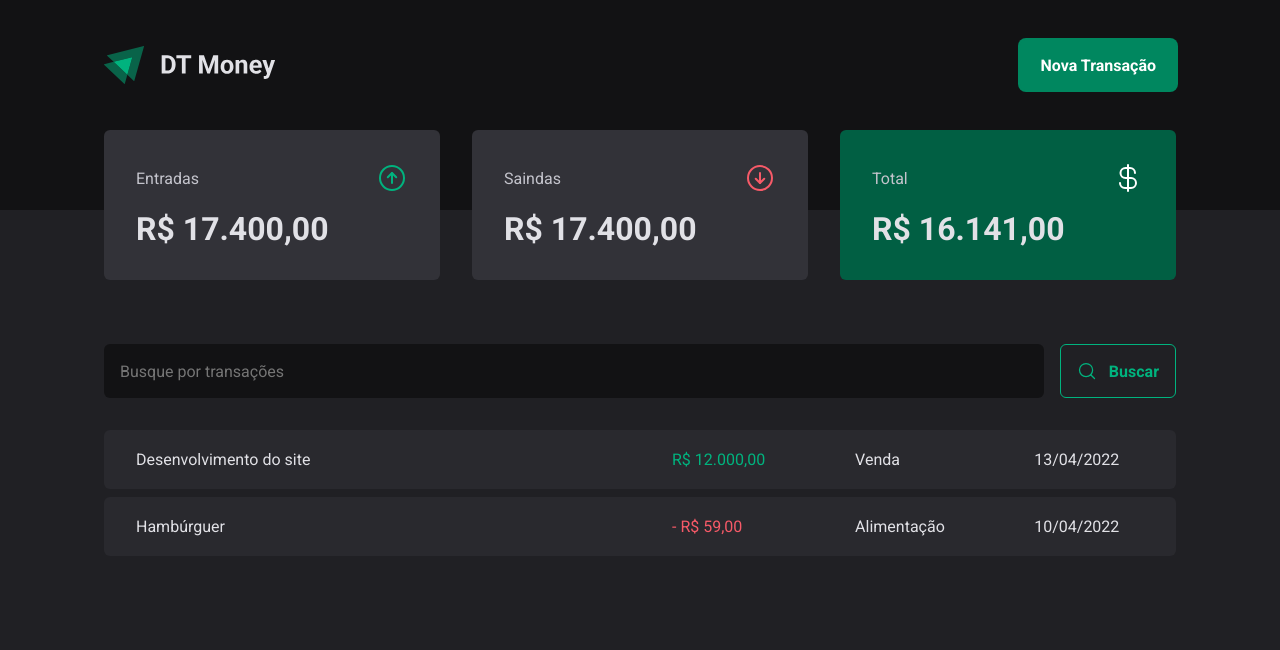
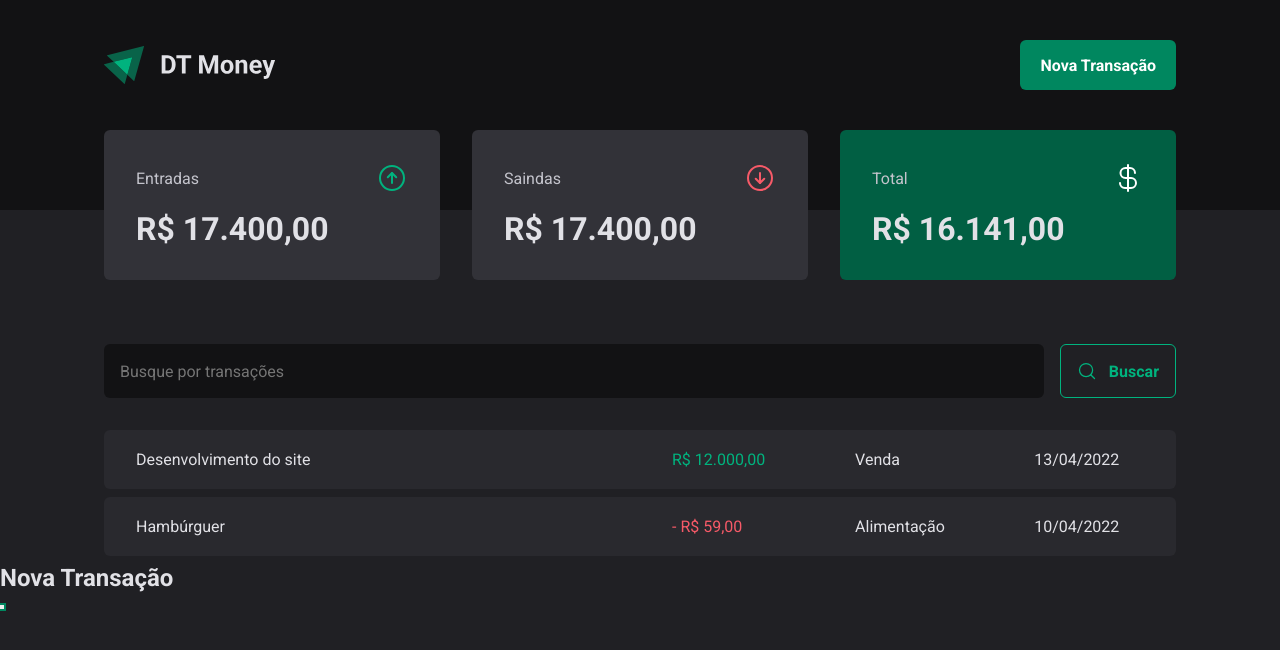
Before and after one commit to espjotape/Dt-Money, a React (Vite) app: page / in a window 1280 px wide. Both pictures are taken after a click on the button "Nova Transação". Shown: the top 650 px of the page. Built offline with nearby package versions, Linux system fonts and the light colour scheme.

Commit message:
Creating an affordable modal

```diff
--- a/package.json
+++ b/package.json
@@ -10,6 +10,7 @@
     "preview": "vite preview"
   },
   "dependencies": {
+    "@radix-ui/react-dialog": "^1.1.14",
     "phosphor-react": "^1.4.1",
     "react": "^19.1.0",
     "react-dom": "^19.1.0",
--- a/src/components/Header/index.tsx
+++ b/src/components/Header/index.tsx
@@ -1,5 +1,6 @@
 import { HeaderContainer, HeaderContent, NewTransactionButton } from "./styles";
 import logo from "../../assets/logo.svg"
+import * as Dialog from '@radix-ui/react-dialog'
 
 export function Header() {
  return(
@@ -7,8 +8,20 @@
    <HeaderContent>
     <img src={logo} alt="" />
 
-    <NewTransactionButton>Nova Transação</NewTransactionButton>
+    <Dialog.Root>
+     <Dialog.Trigger asChild>
+      <NewTransactionButton>Nova Transação</NewTransactionButton>
+     </Dialog.Trigger>
 
+     <Dialog.Portal>
+      <Dialog.Overlay />
+
+      <Dialog.Content>
+       <Dialog.Title>Nova Transação</Dialog.Title>
+       <Dialog.Close/>
+      </Dialog.Content>
+     </Dialog.Portal>
+    </Dialog.Root>
    </HeaderContent>
   </HeaderContainer>
  )
```
Also changed, not shown: 1 other file (tests, documents, lock files or other folders).
